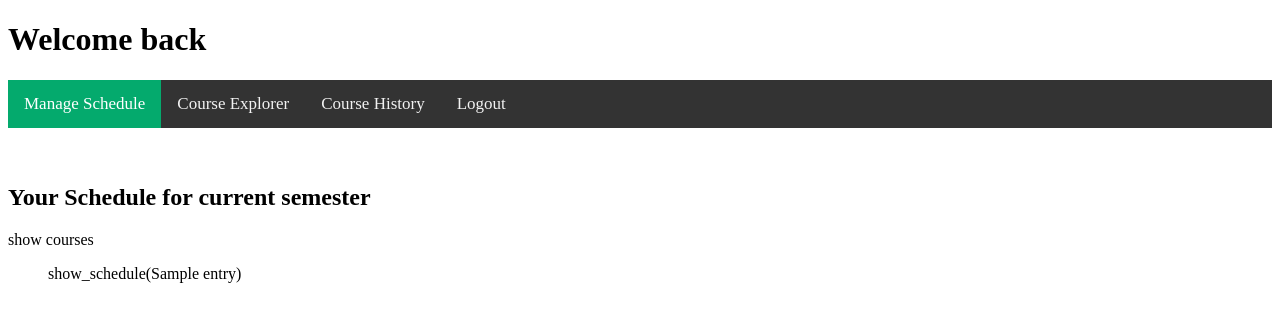
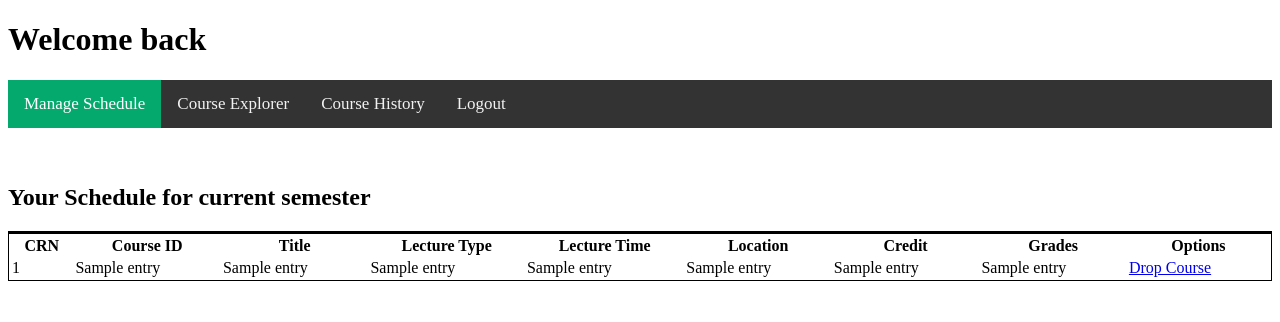
Before and after one commit to cs411-alawini/fa22-cs411-A-team013-iloveCS411, a Flask app: template flask/app/templates/student.html in a window 1280 px wide. Shown: the top 322 px of the page. Run offline with Flask 2, Linux system fonts and the light colour scheme; the template is opened without the code that fills it: most values are stand-ins (such as "Sample title", 1, 10 or a date in 2020).

Commit message:
Finished drop course

```diff
--- a/flask/app/templates/student.html
+++ b/flask/app/templates/student.html
@@ -27,16 +27,39 @@
         {% if enrolled|length == 0 %}
             <li><em>You are not enrolled in any course, use "Course Explorer" to register for courses!</em>
         {% else %}
-            <div>show courses</div>
+            {% block content %}
+            <table id="data" class="course_table">
+            <thead>
+                <tr>
+                    <th>CRN</th>
+                    <th>Course ID</th>
+                    <th>Title</th>
+                    <th>Lecture Type</th>
+                    <th>Lecture Time</th>
+                    <th>Location</th>
+                    <th>Credit</th>
+                    <th>Grades</th>
+                    <th>Options</th>
+                </tr>
+            </thead>
+            <tbody>
+                {% for entry in enrolled %}
+                <tr>
+                    <td>{{ entry[0] }}</td>
+                    <td>{{ entry[1] }}</td>
+                    <td>{{ entry[2] }}</td>
+                    <td>{{ entry[3] }}</td>
+                    <td>{{ entry[4] }}</td>
+                    <td>{{ entry[5] }}</td>
+                    <td>{{ entry[6] }}</td>
+                    <td>{{ entry[7] }}</td>
+                    <td><a href="{{ url_for('drop', drop_crn = entry[0]) }}">Drop Course</a></td>
+                </tr>
+                {% endfor %}
+            </tbody>
+            </table>
+        {% endblock %}
         {% endif %}
-
-
-		<ul class="entries">
-		{% for entry in enrolled %}
-            show_schedule({{entry}})
-		{% else %}
-			 <li><em>You are not enrolled in any course, use "Course Explorer" to register for courses!</em>
-		{% endfor %}
 	</body>
     <style>
         /* Add a black background color to the top navigation */
@@ -66,6 +89,13 @@
         background-color: #04AA6D;
         color: white;
         }
+
+        table {
+            border: 1px solid;
+            width: 100%;
+        }
+
+        table.course_table tr td { font-size: 16px; }
     </style>
 
 </html>
```
Also changed, not shown: flask/app/routes.py (+7 -0 lines).
